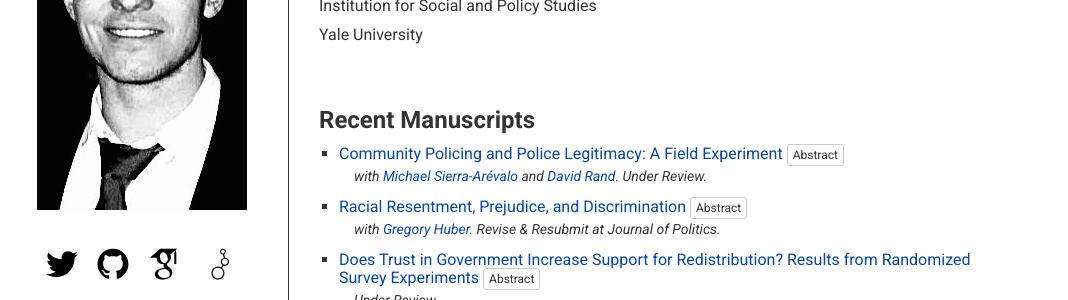
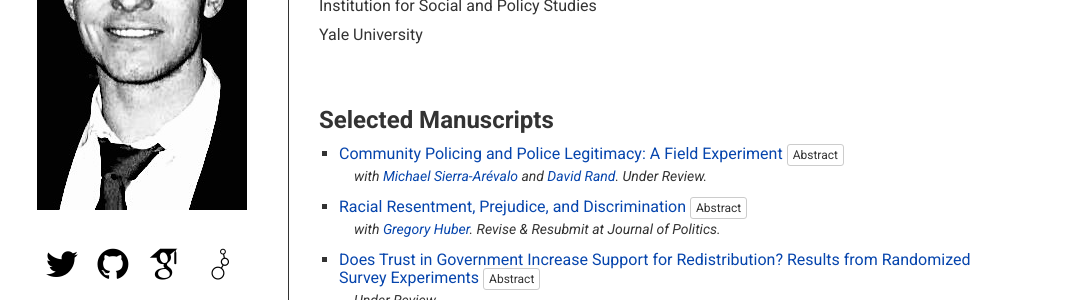
Before and after one commit to kylepeyton/kylepeyton.github.io, a Jekyll site: the page index.html, which Jekyll copies as it is, in a window 1280 px wide. Shown: the part 193-493 px from the top of the page, without its empty margins (157-1225 px from the left). Built offline with Jekyll 4.4.1, drawn with Linux system fonts in a browser that asks for light colours; some web fonts are replaced.

Commit message:
Update index.html

```diff
--- a/index.html
+++ b/index.html
@@ -96,7 +96,7 @@
 		</div>
 
 
-		<h2>Recent Manuscripts</h2>
+		<h2>Selected Manuscripts</h2>
 
 		<ul class="paperlist wip">
 			<li>
```
